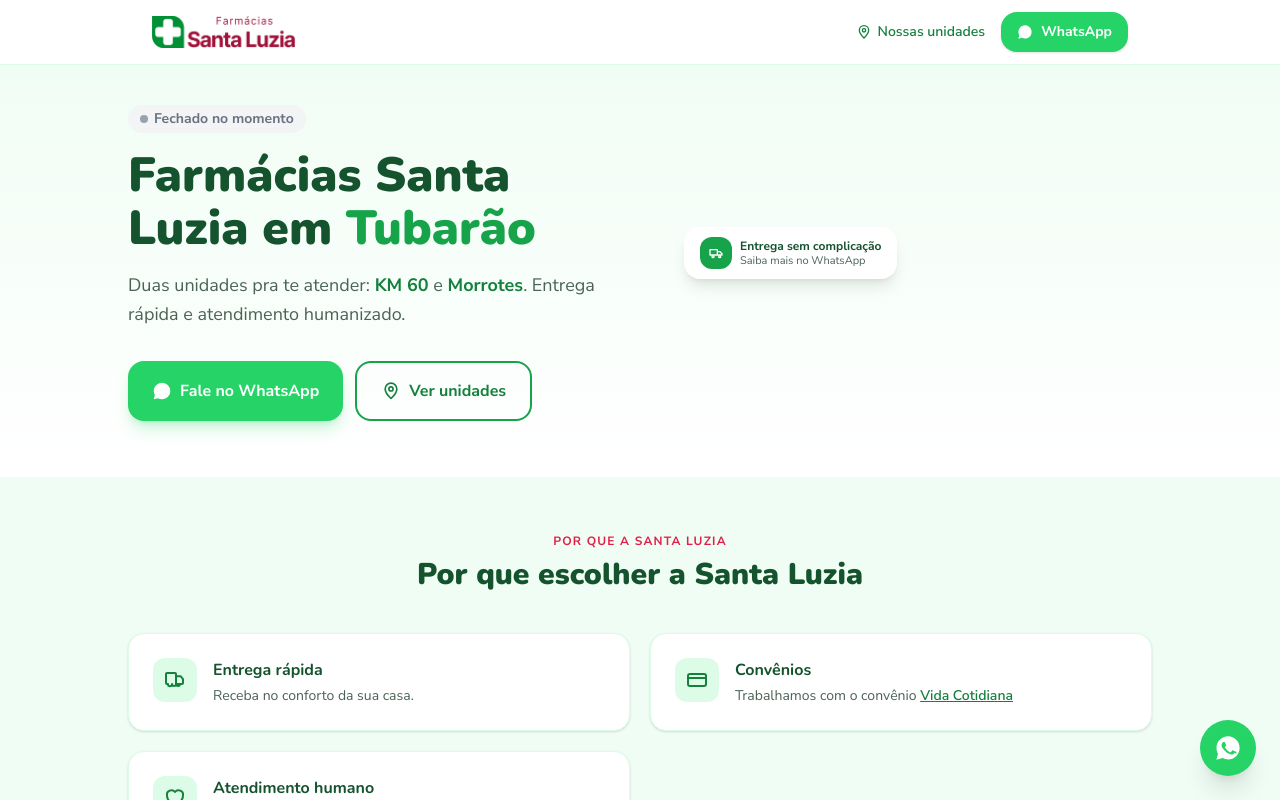
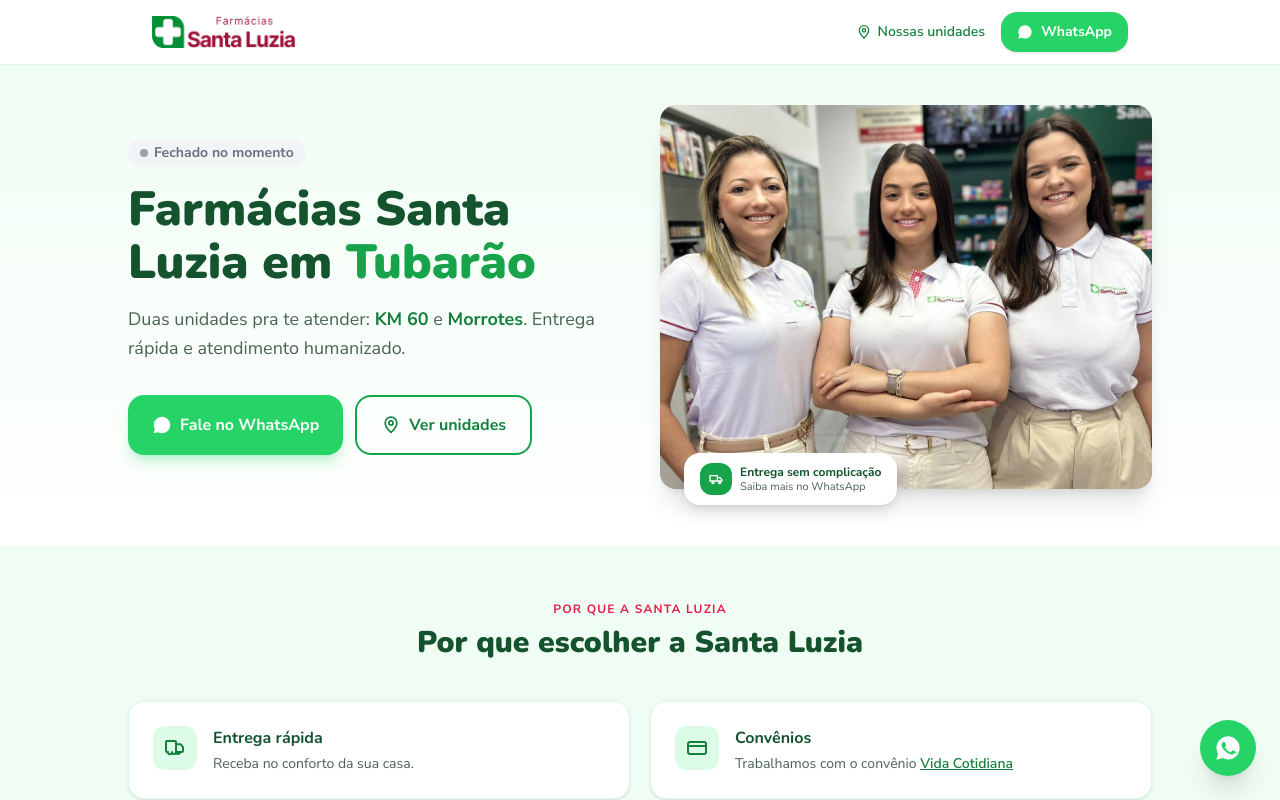
Before and after one commit to pepefcardoso/santa-luzia-farmacias, a Next.js app: page / in a window 1280 px wide. Shown: the top 800 px of the page. Built offline with nearby package versions, Linux system fonts and the light colour scheme.

Commit message:
Update HeroSection.tsx

```diff
--- a/app/components/HeroSection.tsx
+++ b/app/components/HeroSection.tsx
@@ -54,7 +54,7 @@
         </div>
 
         <div className="relative">
-          <div className="rounded-2xl overflow-hidden shadow-xl h-72 sm:h-96 md:h-full relative">
+          <div className="rounded-2xl overflow-hidden shadow-xl h-80 sm:h-96 relative bg-brand-100">
             <Image
               src="/img/hero-farmacia.jpg"
               alt="Farmacêutico da Santa Luzia preparando medicamento"
```
